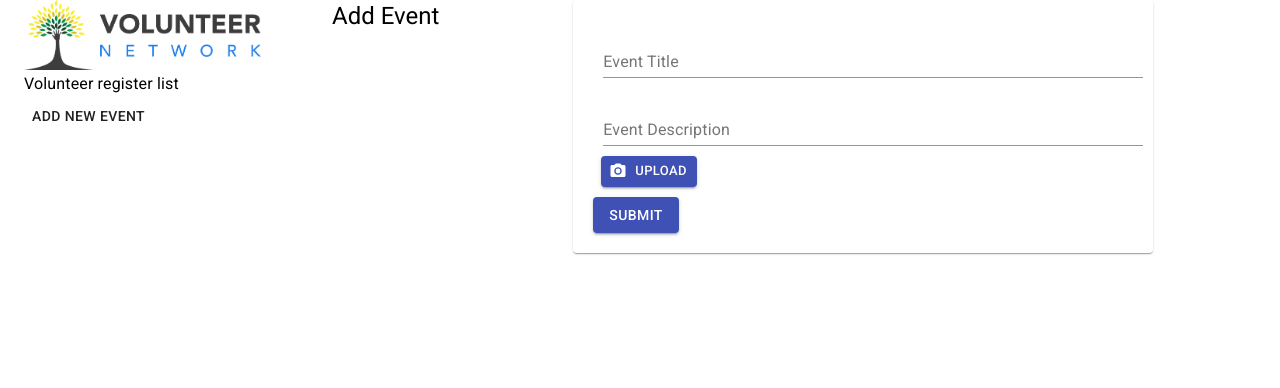
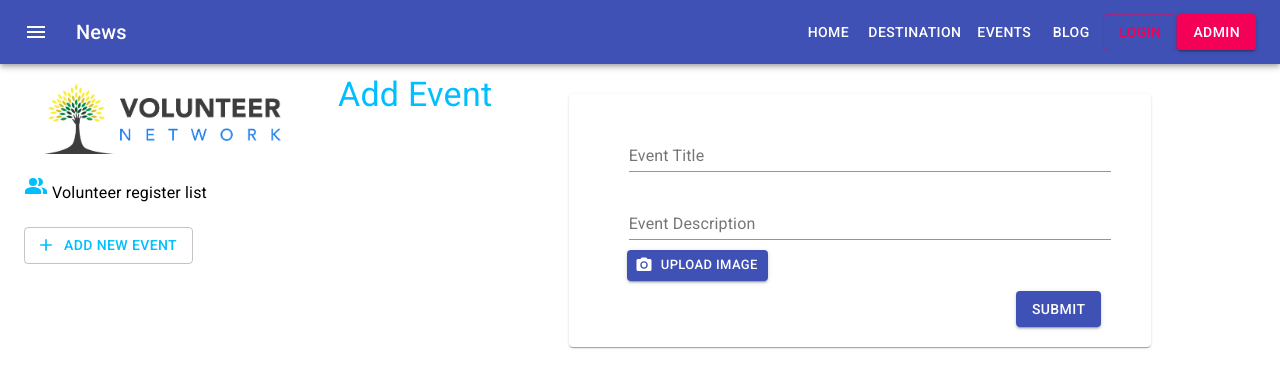
Before and after one commit to Rakib544/volunteer-client, a React (Create React App) app: page /admin in a window 1280 px wide. Shown: the top 388 px of the page. Built offline with nearby package versions, Linux system fonts and the light colour scheme.

Commit message:
new code done

```diff
--- a/src/App.js
+++ b/src/App.js
@@ -5,11 +5,13 @@ import Home from '../src/components/Home/Home.js';
 import Login from '../src/components/Login/Login.js';
 import NotFound from '../src/components/NotFound/NotFound.js';
 import Admin from './components/Admin/Admin.js';
+import { Menubar } from './components/Menubar/Menubar.js';
 
 const App = () => {
   return(
     <div>
       <BrowserRouter>
+      <Menubar />
         <Switch>
           <Route exact path="/">
             <Home />
--- a/src/components/Admin/Admin.js
+++ b/src/components/Admin/Admin.js
@@ -3,7 +3,9 @@ import { PhotoCamera } from '@material-ui/icons';
 import axios from 'axios';
 import React, { useState } from 'react';
 import { useForm } from "react-hook-form";
-import logo from '../../images/Group 1329.png'
+import logo from '../../images/Group 1329.png';
+import PeopleAltIcon from '@material-ui/icons/PeopleAlt';
+import AddIcon from '@material-ui/icons/Add';
 
 const useStyles = makeStyles((theme) => ({
     root: {
@@ -19,11 +21,20 @@ const useStyles = makeStyles((theme) => ({
         margin: '10px',
     },
     formStyle: {
-        padding: '20px'
+        padding: '20px',
+        margin: '30px'
     },
     submitBtnStyle: {
         marginTop: '10px',
+        display: 'block',
         marginLeft: 'auto'
+    },
+    paper: {
+        padding: theme.spacing(3)
+    },
+    typography: {
+        padding: '10px 0',
+        color: 'deepSkyBlue'
     }
 }));
 
@@ -38,14 +49,15 @@ const Admin = () => {
         imageData.append('image', e.target.files[0]);
 
         axios.post('https://api.imgbb.com/1/upload', imageData)
-        .then(res => setImageURL(res.data.data.display_url))
-        .catch(err => console.log(err))
+            .then(res => setImageURL(res.data.data.display_url))
+            .catch(err => console.log(err))
     }
-    const onSubmit = async data => {
-        const eventData = {imageURL, ...data}
-        await fetch('http://localhost:8080/addEvent', {
+    const onSubmit = data => {
+        const img = imageURL && imageURL
+        let eventData = { img, ...data }
+        fetch('http://localhost:8080/addEvent', {
             method: "POST",
-            headers: {"Content-type": 'application/json'},
+            headers: { "Content-type": 'application/json' },
             body: JSON.stringify(eventData)
         })
     };
@@ -53,26 +65,29 @@ const Admin = () => {
     return (
         <div>
             <Container maxWidth="lg">
-                <Grid container>
+                <Grid container spacing={3}>
+
                     <Grid item lg="3">
                         <ButtonBase>
-                            <img src={logo} alt="logo" style={{ height: '70px' }} />
+                            <img src={logo} alt="logo" style={{ height: '70px', margin: '20px' }} />
                         </ButtonBase>
                         <Typography variant="subtitle1">
-                            Volunteer register list
+                            <PeopleAltIcon style={{ color: 'deepSkyBlue' }} /> Volunteer register list
                         </Typography>
-                        <Button>add new event</Button>
+                        <Button style={{ color: 'deepskyblue', marginTop: '20px' }} startIcon={<AddIcon />} variant="outlined">add new event</Button>
+
                     </Grid>
+
                     <Grid container item lg="8" direction="column">
                         <Grid item lg="12">
-                            <Typography variant="h5">
+                            <Typography variant="h4" className={classes.typography}>
                                 Add Event
                             </Typography>
                         </Grid>
                         <Grid item lg="12">
                             <Paper>
                                 <form className={classes.formStyle} onSubmit={handleSubmit(onSubmit)}>
-                                    <TextField name="eventName"  label="Event Title" className={classes.input} inputRef={register}/>
+                                    <TextField name="eventName" label="Event Title" className={classes.input} inputRef={register} />
                                     <TextField name="eventDescription" label="Event Description" className={classes.input} inputRef={register} />
                                     <div className={classes.root}>
                                         <input
@@ -86,12 +101,11 @@ const Admin = () => {
                                         />
                                         <label htmlFor="contained-button-file">
                                             <Button size="small" variant="contained" color="primary" component="span" startIcon={<PhotoCamera />}>
-                                                Upload
+                                                Upload Image
                                         </Button>
                                         </label>
                                     </div>
                                     <Button className={classes.submitBtnStyle} type="submit" variant="contained" color="primary">Submit</Button>
-
                                 </form>
                             </Paper>
                         </Grid>
--- a/src/components/Home/Home.js
+++ b/src/components/Home/Home.js
@@ -1,10 +1,72 @@
-import React from 'react';
+import { Container, Grid, InputBase, makeStyles, Typography } from '@material-ui/core';
+import React, { useEffect, useState } from 'react';
+import SingleEventCart from '../SingleEventcart/SingleEventCart';
+import SearchIcon from '@material-ui/icons/Search';
+
+const useStyles = makeStyles((theme) => ({
+    root: {
+        flexGrow: 1,
+    },
+    search: {
+        position: 'relative',
+        borderRadius: theme.shape.borderRadius,
+        width: '80%',
+        display: 'block',
+        margin: 'auto'
+    },
+    searchIcon: {
+        padding: theme.spacing(0, 2),
+        height: '100%',
+        position: 'absolute',
+        pointerEvents: 'none',
+        display: 'flex',
+        alignItems: 'center',
+        justifyContent: 'center',
+    },
+    inputInput: {
+        padding: theme.spacing(1, 1, 1, 0),
+        // vertical padding + font size from searchIcon
+        paddingLeft: `calc(1em + ${theme.spacing(4)}px)`,
+        transition: theme.transitions.create('width'),
+        width: '100%',
+    },
+}));
 
 const Home = () => {
+    const classes = useStyles()
+    const [events, setEvents] = useState([]);
+
+    useEffect(() => {
+        fetch('http://localhost:8080/events')
+            .then(res => res.json())
+            .then(data => setEvents(data))
+    }, [])
+
     return (
-        <div>
-            <h1>Hello this is home page</h1>
-        </div>
+        <Container maxWidth="lg">
+            <Typography variant="h4" color="primary" align="center" style={{ padding: '20px 0' }}>
+                I Grow By Helping People In Need
+            </Typography>
+            <div className={classes.search}>
+                <div className={classes.searchIcon}>
+                    <SearchIcon />
+                </div>
+                <InputBase
+                    placeholder="Search…"
+                    classes={{
+                        root: classes.inputRoot,
+                        input: classes.inputInput,
+                    }}
+                    inputProps={{ 'aria-label': 'search' }}
+                    style={{width: '100%'}}
+                />
+            </div>
+            <Grid container spacing={3}>
+                {
+                    events.map(event => <SingleEventCart event={event} key={event._id} />)
+                }
+            </Grid>
+        </Container>
     );
 };
 
--- a/src/components/Login/Login.js
+++ b/src/components/Login/Login.js
@@ -1,9 +1,45 @@
+import { Button, Grid, makeStyles, Paper, TextField, Typography } from '@material-ui/core';
 import React from 'react';
+import { useForm } from 'react-hook-form';
+
+const useStyles = makeStyles((theme) => ({
+    input: {
+        width: '100%',
+        margin: '10px'
+    },
+    grid: {
+        padding: theme.spacing(4)
+    },
+    paper: {
+        padding: theme.spacing(3)
+    },
+    formStyle: {
+        display: 'flex',
+        justifyContent: 'center'
+    }
+}))
 
 const Login = () => {
+    const classes = useStyles()
+    const { register, handleSubmit } = useForm();
+
+    const onSubmit = data => {
+        console.log(data)
+    }
     return (
-        <div>
-            <h1>Hello this is login page</h1>
+        <div className={classes.formStyle}>
+            <Grid lg="5" justify="center" className={classes.grid}>
+                <Paper className={classes.paper}>
+                    <Typography variant="h6">Login Here</Typography>
+                    <form onSubmit = {handleSubmit(onSubmit)}>
+                        <TextField name="name" label="Full Name" className={classes.input} inputRef={register} />
+                        <TextField name="email" label="Enter Your Email" className={classes.input} inputRef={register} />
+                        <TextField name="password" label="Enter Your password" className={classes.input} inputRef={register} />
+                        <TextField name="description" label="Description" className={classes.input} inputRef={register} />
+                        <Button type="submit" variant="contained" color="primary">Login</Button>
+                    </form>
+                </Paper>
+            </Grid>
         </div>
     );
 };
--- /dev/null
+++ b/src/components/Menubar/Menubar.js
@@ -0,0 +1,66 @@
+import React from 'react';
+import { makeStyles } from '@material-ui/core/styles';
+import AppBar from '@material-ui/core/AppBar';
+import Toolbar from '@material-ui/core/Toolbar';
+import Typography from '@material-ui/core/Typography';
+import Button from '@material-ui/core/Button';
+import IconButton from '@material-ui/core/IconButton';
+import MenuIcon from '@material-ui/icons/Menu';
+import { useHistory } from 'react-router';
+
+const useStyles = makeStyles((theme) => ({
+    root: {
+        flexGrow: 1,
+    },
+    menuButton: {
+        marginRight: theme.spacing(2),
+    },
+    title: {
+        flexGrow: 1,
+    },
+}));
+
+export const Menubar = () => {
+    const classes = useStyles();
+
+    const history = useHistory();
+
+    const goHomePage = () => {
+        history.push('/')
+    }
+    const goDestinationPage = () => {
+        history.push('/destination')
+    }
+    const goEventsPage = () => {
+        history.push('/events')
+    }
+    const goBlogPage = () => {
+        history.push('/blog')
+    }
+    const goLoginPage = () => {
+        history.push('/login')
+    }
+    const goAdminPage = () => {
+        history.push('/admin')
+    }
+    return (
+        <div className={classes.root}>
+            <AppBar position="static">
+                <Toolbar>
+                    <IconButton edge="start" className={classes.menuButton} color="inherit" aria-label="menu">
+                        <MenuIcon />
+                    </IconButton>
+                    <Typography variant="h6" className={classes.title}>
+                        News
+                    </Typography>
+                    <Button color="inherit" onClick={goHomePage}>Home</Button>
+                    <Button color="inherit" onClick={goDestinationPage}>Destination</Button>
+                    <Button color="inherit" onClick={goEventsPage}>Events</Button>
+                    <Button color="inherit" onClick={goBlogPage}>Blog</Button>
+                    <Button variant="outlined" color="secondary" onClick={goLoginPage}>Login</Button>
+                    <Button color="secondary" variant="contained" onClick={goAdminPage}>Admin</Button>
+                </Toolbar>
+            </AppBar>
+        </div>
+    );
+}
--- /dev/null
+++ b/src/components/SingleEventcart/SingleEventCart.js
@@ -0,0 +1,27 @@
+import { ButtonBase, Grid, makeStyles, Paper, Typography } from '@material-ui/core';
+import React from 'react';
+
+const useStyles = makeStyles((theme) => ({
+    paper: {
+        padding: theme.spacing(3)
+    }
+}))
+
+const SingleEventCart = ({event}) => {
+    const classes = useStyles();
+    const {img, eventName} = event
+    return (
+        <Grid item lg="3">
+            <Paper className={classes.paper}>
+                <ButtonBase>
+                    <img src={img} alt={eventName} style={{width: '100%', height: '250px'}} />
+                </ButtonBase>
+                <Typography variant="h6" color="primary" align='center'>
+                    {eventName}
+                </Typography>
+            </Paper>
+        </Grid>
+    );
+};
+
+export default SingleEventCart;
```
